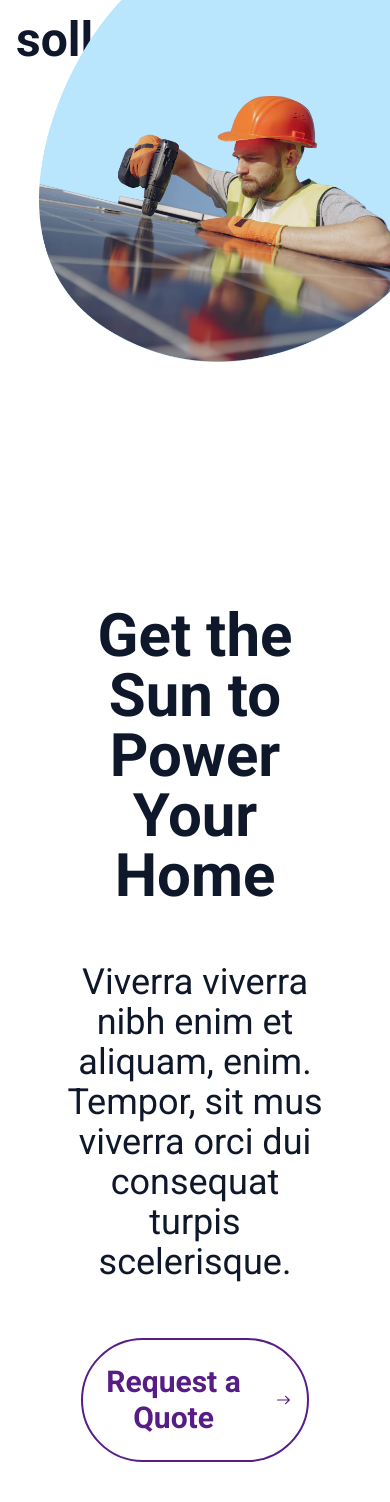
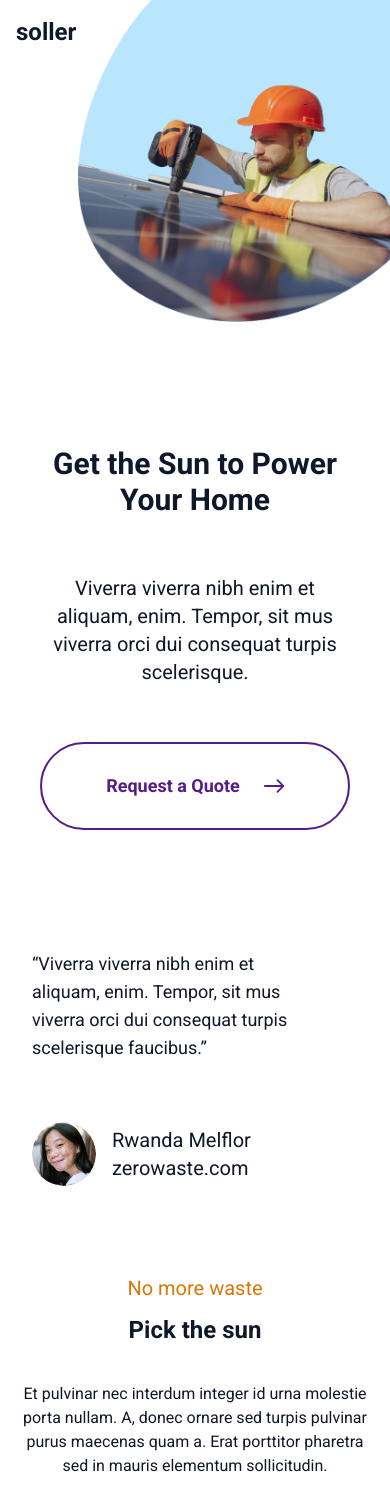
Before and after one commit to gabrcastro/soller_app, a Next.js app: page / in a window 390 px wide. Shown: the top 1502 px of the page. Built offline with nearby package versions, Linux system fonts and the light colour scheme.

Commit message:
fix: responsive web and mobile sessions

```diff
--- a/src/app/components/button.tsx
+++ b/src/app/components/button.tsx
@@ -12,7 +12,9 @@ export const ButtonComponent = (props: {
       type="button"
       className={clsx(
         props.class,
-        props.mobile ? "w-[70%] text-3xl py-6" : "text-xs lg:text-base py-3",
+        props.mobile
+          ? "w-[95%] sm:w-[70%] text-lg sm:text-3xl py-6"
+          : "text-xs lg:text-base py-3",
         props.variant == "amber"
           ? "border-[2px] border-[#FCD34D] text-[#FCD34D]"
           : "border-[2px] border-[#581C87] text-[#581C87]",
@@ -22,7 +24,7 @@ export const ButtonComponent = (props: {
       {Constants.REQUEST}
       <IoIosArrowRoundForward
         className={clsx(
-          props.mobile ? "text-4xl ml-5" : "text-2xl xl:text-3xl"
+          props.mobile ? "text-4xl ml-2" : "text-2xl xl:text-3xl"
         )}
       />
     </button>
--- a/src/app/components/footer.tsx
+++ b/src/app/components/footer.tsx
@@ -3,20 +3,20 @@ import Image from "next/image";
 
 export const FooterComponent = () => {
   return (
-    <footer className="w-full flex flex-row items-center justify-between bg-white py-10 relative px-10">
-      <div className="flex flex-row gap-5 items-center justify-start">
+    <footer className="w-full flex flex-col lg:flex-row items-center justify-between bg-white py-10 relative px-10">
+      <div className="flex flex-col lg:flex-row gap-5 items-center justify-start">
         <Image
           src={"/images/logo.svg"}
           alt="Logo Image"
           width={1080}
           height={1080}
-          className="w-24"
+          className="w-32 lg:w-24"
         />
-        <span className="text-lg">{`@ ${new Date().getFullYear()} ${
+        <span className="text-base lg:text-lg mb-5 lg:mb-0 text-center lg:text-start">{`@ ${new Date().getFullYear()} ${
           Constants.FOOTER_INFO
         }`}</span>
       </div>
-      <ul className="text-lg flex flex-row items-center justify-end gap-4">
+      <ul className="text-base lg:text-lg flex flex-row items-center justify-end gap-4">
         <li className="hover:opacity-50 hover:cursor-pointer">Terms</li>
         <li className="hover:opacity-50 hover:cursor-pointer">Privacy</li>
         <li className="hover:opacity-50 hover:cursor-pointer">Support</li>
--- a/src/app/components/header.tsx
+++ b/src/app/components/header.tsx
@@ -6,7 +6,7 @@ export const HeaderComponent = () => {
   return (
     <nav className="relative w-full flex flex-row items-center justify-between p-4">
       <div className="flex items-center gap-8">
-        <span className="text-[#0F172A] font-bold text-5xl lg:text-3xl lowercase">
+        <span className="text-[#0F172A] font-bold text-2xl sm:text-5xl lg:text-3xl lowercase">
           {Constants.SOLLER}
         </span>
 
--- a/src/app/components/session.tsx
+++ b/src/app/components/session.tsx
@@ -15,36 +15,39 @@ export const SessionComponent = (props: {
     <div
       className={clsx(
         props.textW ?? "w-full",
-        props.centered
-          ? "items-center justify-center"
-          : "items-start justify-start",
+        "items-center justify-center lg:items-start lg:justify-start",
         "flex flex-col"
       )}
     >
       <span
         className={clsx(
           props.variant == "amber" ? "text-[#FCD34D]" : "text-[#D97706]",
-          "text-3xl xl:text-base font-medium mb-3 z-10 w-full",
-          props.centered ? "text-center" : ""
+          "text-xl sm:text-2xl lg:text-base font-medium mb-3 z-10 w-full",
+          props.centered ? "text-center" : "text-center lg:text-start"
         )}
       >
         {props.colorTitle || ""}
       </span>
       <h3
         className={clsx(
-          props.subSession ? "text-xl" : "text-6xl xl:text-4xl",
-          "font-bold mb-4 z-10",
+          props.subSession
+            ? "text-lg sm:text-xl lg:text-xl"
+            : "text-2xl sm:text-5xl lg:text-4xl",
+          "font-bold mb-4 z-10 w-full",
           props.light ? "text-white" : "",
-          props.centered ? "text-center" : ""
+          props.centered ? "text-center" : "text-center lg:text-start"
         )}
       >
         {props.title || ""}
       </h3>
       <p
         className={clsx(
-          "text-3xl xl:text-base font-light z-10 mt-5",
+          props.subSession
+            ? "text-sm sm:text-base lg:text-base px-0"
+            : "text-base sm:text-lg lg:text-base px-2 sm:px-4 lg:px-0",
+          "font-light z-10 mt-5 ",
           props.light ? "text-white" : "",
-          props.centered ? "text-center" : ""
+          props.centered ? "text-center" : "text-center lg:text-start"
         )}
       >
         {props.text || ""}
--- a/src/app/components/sessions/home.tsx
+++ b/src/app/components/sessions/home.tsx
@@ -14,16 +14,16 @@ export const HomeSession = () => {
         alt=""
         width={512}
         height={512}
-        className="w-[90%] h-auto lg:w-[46%] xl:w-[36%] lg:h-auto absolute top-0 right-0"
+        className="w-[80%] h-auto lg:w-[46%] xl:w-[36%] lg:h-auto absolute top-0 right-0"
       />
       <div className="w-full lg:w-[60%] flex flex-col mt-[65%] lg:-mt-72 items-center lg:items-start justify-center lg:justify-start p-8">
-        <h2 className="flex lg:hidden text-6xl w-[60%] lg:w-auto font-bold text-[#0F172A] text-center mt-60 md:mt-72">
+        <h2 className="flex lg:hidden text-3xl sm:text-5xl w-[90%] sm:w-[60%] lg:w-auto font-bold text-[#0F172A] text-center mt-24 sm:mt-60 lg:mt-72">
           {Constants.GET_SUN}
         </h2>
         <h2 className="hidden lg:flex text-4xl font-bold text-[#0F172A] text-start mt-60 md:mt-72 whitespace-pre-line">
           {Constants.GET_SUN_BREAKED}
         </h2>
-        <p className="flex lg:hidden text-4xl lg:text-base w-[80%] lg:w-auto font-normal text-[#0F172A] text-center lg:text-start my-14 lg:my-6">
+        <p className="flex lg:hidden text-xl sm:text-4xl lg:text-base w-[95%] sm:w-[80%] lg:w-auto font-normal text-[#0F172A] text-center lg:text-start my-14 lg:my-6">
           {Constants.GET_SUN_SUBTITLE}
         </p>
         <p className="hidden lg:flex text-3xl lg:text-base font-normal text-[#0F172A] text-center lg:text-start my-6 whitespace-pre-line">
@@ -34,7 +34,7 @@ export const HomeSession = () => {
       </div>
 
       <div className=" flex flex-col w-full p-8 mt-14 xl:mt-0">
-        <p className="text-3xl lg:text-lg w-[80%] lg:w-[50%]">
+        <p className="text-lg sm:text-3xl lg:text-lg w-[90%] sm:w-[80%] lg:w-[50%] mb-10 sm:mb-0">
           {Constants.COMMENT}
         </p>
         <UserComponent
@@ -49,10 +49,10 @@ export const HomeSession = () => {
           colorTitle={Constants.NO_MORE_WASTE}
           title={Constants.NO_MORE_WASTE_TITLE}
           text={Constants.NO_MORE_WASTE_TEXT}
-          textW={"w-[80%] xl:w-[70%]"}
+          textW={"w-[95%] sm:w-[80%] lg:w-[70%]"}
           centered
         />
-        <div className="relative w-screen h-[1000px] overflow-hidden -mt-28">
+        <div className="relative w-screen h-[1000px] overflow-hidden -mt-72 sm:-mt-28">
           <Image
             src={"/draws/draw1.svg"}
             alt="Draw 1"
--- a/src/app/components/sessions/make_something.tsx
+++ b/src/app/components/sessions/make_something.tsx
@@ -6,7 +6,7 @@ import { Carousel } from "../carrousel";
 export const MakeSomethingAwesome = () => {
   return (
     <div className="w-full p-3 bg-[#581C87] flex flex-col gap-4 items-center justify-center z-20">
-      <div className="flex flex-col lg:flex-row items-center justify-center lg:justify-between mt-14 lg:px-10 xl:px-2">
+      <div className="flex flex-col lg:flex-row items-center justify-center lg:justify-between mt-14 px-0 lg:px-10 xl:px-2">
         <div className="w-[60%]">
           <SessionComponent
             light
@@ -16,8 +16,10 @@ export const MakeSomethingAwesome = () => {
             text={Constants.JOIN_TEXT}
           />
         </div>
-        <div className="w-[30%] flex items-end justify-end">
-          <ButtonComponent variant="amber" />
+
+        <div className="z-20 w-[70%] lg:w-[30%] flex flex-col items-center lg:items-end justify-end gap-5 mt-10 lg:mt-0">
+          <ButtonComponent variant="amber" mobile class="flex lg:hidden" />
+          <ButtonComponent variant="amber" class="hidden lg:flex" />
         </div>
       </div>
 
--- a/src/app/components/sessions/personalized_services.tsx
+++ b/src/app/components/sessions/personalized_services.tsx
@@ -5,24 +5,24 @@ import Image from "next/image";
 export const PersonalizedServices = () => {
   return (
     <div className="flex flex-col-reverse lg:flex-row lg:items-center lg:justify-between w-full h-auto relative">
-      <div className="relative w-screen h-[1000px] overflow-hidden">
+      <div className="relative w-screen h-[1000px] sm:h-[1200px] lg:h-[1000px] overflow-hidden my-20">
         <Image
           src={"/draws/draw2.svg"}
           alt="Draw 1"
           width={1080}
           height={1080}
-          className="absolute scale-[1.2] -ml-64 xl:-ml-72 left-1/2 top-1/2 transform -translate-x-1/2 -translate-y-1/2"
+          className="absolute scale-[1.4] sm:scale-[1] lg:scale-[1.2] -ml-32 lg:-ml-72 left-1/2 top-1/2 transform -translate-x-1/2 -translate-y-1/2 -mt-60 sm:-mt-56 lg:mt-0"
         />
       </div>
 
-      <div className="-ml-44 flex flex-col items-center justify-center lg:justify-start w-full mt-96 lg:mt-10 relative  mr-10">
+      <div className="px-4 md:px-10 lg:px-0 -ml-0 lg:-ml-44 flex flex-col items-center justify-center lg:justify-start w-full -mt-[30%] sm:-mt-[20%] md:-mt-[5%] lg:mt-10 relative mr-10">
         <SessionComponent
           colorTitle={Constants.SERVICES}
           title={Constants.PERSONALIZED_SERVICES}
           text={Constants.PERSONALIZED_TEXT}
         />
 
-        <div className="grid grid-cols-2 gap-y-20 mt-24 w-full">
+        <div className="grid grid-cols-2 items-start gap-y-20 mt-24 lg:mt-24 w-full">
           <SessionComponent
             subSession
             title={Constants.SERVICES_1}
--- a/src/app/components/sessions/powerful_features.tsx
+++ b/src/app/components/sessions/powerful_features.tsx
@@ -4,15 +4,15 @@ import { Constants } from "@/utils/constants";
 
 export const PowerfullFeatures = () => {
   return (
-    <div className="flex flex-col-reverse lg:flex-row lg:items-center lg:justify-between w-full h-auto relative">
-      <div className="ml-14 flex flex-col items-center justify-center lg:justify-start w-full mt-10 lg:mt-10 relative  mr-10">
+    <div className="flex flex-col lg:flex-row lg:items-center lg:justify-between w-full h-auto relative -mt-[160%] sm:-mt-[90%] md:-mt-[70%] lg:-mt-[30%]">
+      <div className="px-4 ml-0 lg:ml-14 flex flex-col items-center justify-center lg:justify-start w-full mt-44 lg:mt-10 relative mr-10">
         <SessionComponent
           colorTitle={Constants.FEATURES}
           title={Constants.FEATURES_TITLE}
           text={Constants.FEATURES_TEXT}
         />
 
-        <div className="grid grid-cols-2 gap-4 gap-y-20 mt-24 w-full">
+        <div className="grid grid-cols-2 items-start gap-4 gap-y-20 mt-24 w-full">
           <SessionComponent
             subSession
             title={Constants.FEATURES_1}
@@ -36,13 +36,13 @@ export const PowerfullFeatures = () => {
         </div>
       </div>
 
-      <div className="relative w-screen h-[1000px] overflow-hidden">
+      <div className="relative w-screen h-[1200px] lg:h-[1000px] overflow-hidden my-20">
         <Image
           src={"/draws/draw3.svg"}
           alt="Draw 1"
           width={1080}
           height={1080}
-          className="absolute scale-[1.2] -mr-56 xl:-mr-72 right-1/2 top-1/2 transform translate-x-1/2 -translate-y-1/2"
+          className="absolute scale-[1.4] sm:scale-[1] lg:scale-[1.2] -mr-[10rem] lg:-mr-72 right-1/2 top-1/2 transform translate-x-1/2 -translate-y-1/2 -mt-72 sm:-mt-56 lg:mt-0"
         />
       </div>
     </div>
--- a/src/app/components/user.tsx
+++ b/src/app/components/user.tsx
@@ -12,11 +12,15 @@ export const UserComponent = (props: {
         alt="User Thumb"
         width={512}
         height={512}
-        className="mr-4 rounded-full w-20 h-20 xl:w-12 xl:h-12"
+        className="mr-4 rounded-full w-16 sm:w-20 h-16 sm:h-20 lg:w-12 lg:h-12"
       />
       <div className="flex flex-col items-start justify-center">
-        <span className="text-3xl xl:text-base font-medium">{props.name}</span>
-        <span className="text-2xl xl:text-xs font-light">{props.label}</span>
+        <span className="text-xl sm:text-3xl lg:text-base font-medium">
+          {props.name}
+        </span>
+        <span className="text-xl sm:text-2xl lg:text-xs font-light">
+          {props.label}
+        </span>
       </div>
     </div>
   );
```
Also changed, not shown: src/app/components/sessions/power_need.tsx (+7 -6 lines).
